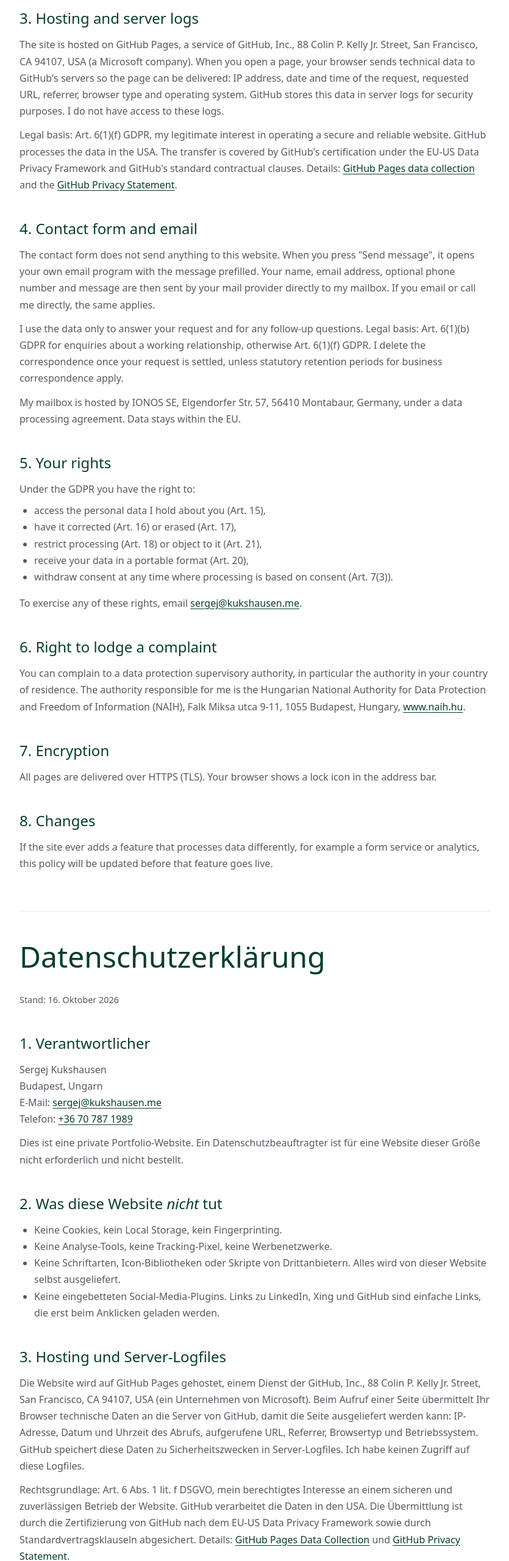
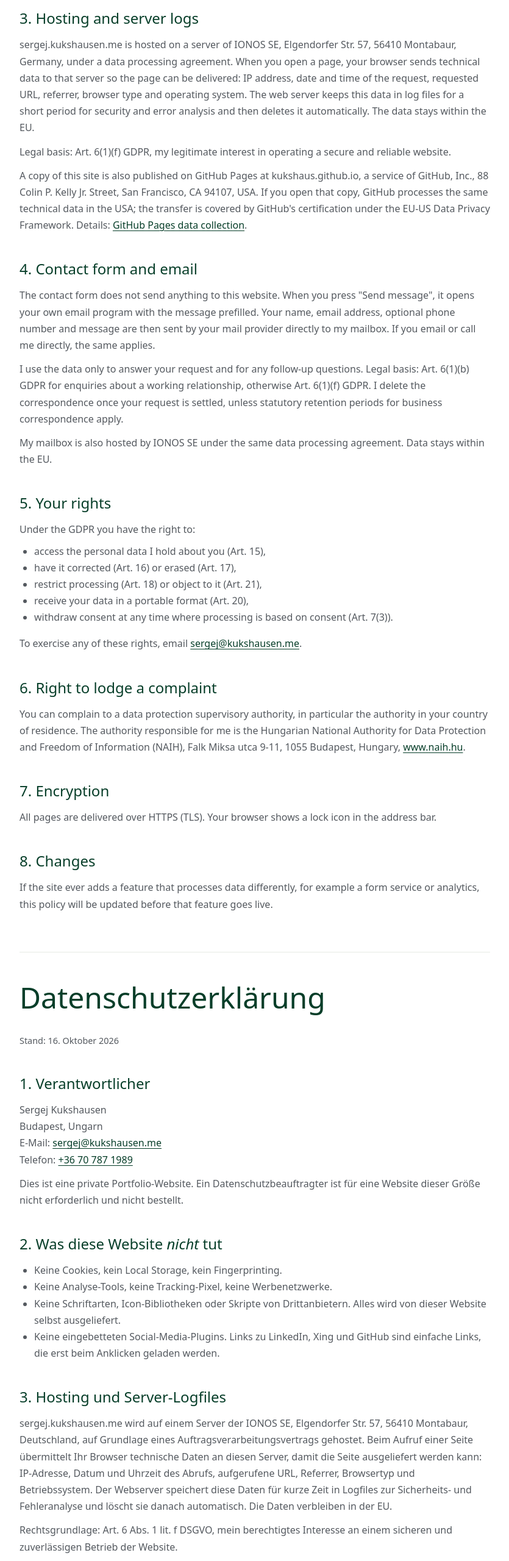
Before and after one commit to kukshaus/kukshausen-portfolio, a website built with Vite: page privacy.html in a window 1280 px wide. Shown: the part 900-3460 px from the top of the page at 61% size, without its empty margins (222-1057 px from the left). Built offline with nearby package versions, Linux system fonts and the light colour scheme; a web font is replaced by a local one.

Commit message:
Point canonical URLs at sergej.kukshausen.me and name IONOS as host
The site is served from the IONOS server behind sergej.kukshausen.me, with
GitHub Pages as a mirror, so the privacy policy now describes both.

Co-Authored-By: Claude Fable 5.1 <noreply@anthropic.com>

```diff
--- a/index.html
+++ b/index.html
@@ -17,24 +17,24 @@
     />
     <meta name="robots" content="index, follow" />
     <meta name="author" content="Sergej Kukshausen" />
-    <link rel="canonical" href="https://kukshausen.me/" />
+    <link rel="canonical" href="https://sergej.kukshausen.me/" />
     <meta name="theme-color" content="#073E29" />
 
     <meta property="og:type" content="website" />
-    <meta property="og:url" content="https://kukshausen.me/" />
+    <meta property="og:url" content="https://sergej.kukshausen.me/" />
     <meta property="og:title" content="Sergej Kukshausen | Engineering Manager, Software Development" />
     <meta
       property="og:description"
       content="Hands-on engineering leader with 11+ years delivering mission-critical platforms in banking, fintech and Industry 4.0."
     />
-    <meta property="og:image" content="https://kukshausen.me/assets/images/sergej-portrait.jpg" />
+    <meta property="og:image" content="https://sergej.kukshausen.me/assets/images/sergej-portrait.jpg" />
     <meta name="twitter:card" content="summary_large_image" />
     <meta name="twitter:title" content="Sergej Kukshausen | Engineering Manager, Software Development" />
     <meta
       name="twitter:description"
       content="Hands-on engineering leader with 11+ years delivering mission-critical platforms in banking, fintech and Industry 4.0."
     />
-    <meta name="twitter:image" content="https://kukshausen.me/assets/images/sergej-portrait.jpg" />
+    <meta name="twitter:image" content="https://sergej.kukshausen.me/assets/images/sergej-portrait.jpg" />
 
     <script>
       document.documentElement.classList.add('js');
@@ -50,7 +50,7 @@
         "jobTitle": "Engineering Manager, Software Development",
         "email": "mailto:sergej@kukshausen.me",
         "telephone": "+36707871989",
-        "url": "https://kukshausen.me/",
+        "url": "https://sergej.kukshausen.me/",
         "address": { "@type": "PostalAddress", "addressLocality": "Budapest", "addressCountry": "HU" },
         "sameAs": [
           "https://www.linkedin.com/in/sergej-kukshausen-099015163/",
--- a/privacy.html
+++ b/privacy.html
@@ -60,17 +60,19 @@
 
         <h2>3. Hosting and server logs</h2>
         <p>
-          The site is hosted on GitHub Pages, a service of GitHub, Inc., 88 Colin P. Kelly Jr. Street, San Francisco, CA 94107, USA
-          (a Microsoft company). When you open a page, your browser sends technical data to GitHub's servers so the page can be delivered:
-          IP address, date and time of the request, requested URL, referrer, browser type and operating system. GitHub stores this data in
-          server logs for security purposes. I do not have access to these logs.
+          sergej.kukshausen.me is hosted on a server of IONOS SE, Elgendorfer Str. 57, 56410 Montabaur, Germany, under a data processing
+          agreement. When you open a page, your browser sends technical data to that server so the page can be delivered: IP address, date and
+          time of the request, requested URL, referrer, browser type and operating system. The web server keeps this data in log files for a
+          short period for security and error analysis and then deletes it automatically. The data stays within the EU.
         </p>
         <p>
           Legal basis: Art. 6(1)(f) GDPR, my legitimate interest in operating a secure and reliable website.
-          GitHub processes the data in the USA. The transfer is covered by GitHub's certification under the EU-US Data Privacy Framework and
-          GitHub's standard contractual clauses. Details:
-          <a href="https://docs.github.com/en/pages/getting-started-with-github-pages/about-github-pages#data-collection" target="_blank" rel="noopener">GitHub Pages data collection</a>
-          and the <a href="https://docs.github.com/en/site-policy/privacy-policies/github-general-privacy-statement" target="_blank" rel="noopener">GitHub Privacy Statement</a>.
+        </p>
+        <p>
+          A copy of this site is also published on GitHub Pages at kukshaus.github.io, a service of GitHub, Inc., 88 Colin P. Kelly Jr. Street,
+          San Francisco, CA 94107, USA. If you open that copy, GitHub processes the same technical data in the USA; the transfer is covered by
+          GitHub's certification under the EU-US Data Privacy Framework. Details:
+          <a href="https://docs.github.com/en/pages/getting-started-with-github-pages/about-github-pages#data-collection" target="_blank" rel="noopener">GitHub Pages data collection</a>.
         </p>
 
         <h2>4. Contact form and email</h2>
@@ -85,7 +87,7 @@
           retention periods for business correspondence apply.
         </p>
         <p>
-          My mailbox is hosted by IONOS SE, Elgendorfer Str. 57, 56410 Montabaur, Germany, under a data processing agreement. Data stays within the EU.
+          My mailbox is also hosted by IONOS SE under the same data processing agreement. Data stays within the EU.
         </p>
 
         <h2>5. Your rights</h2>
@@ -137,17 +139,20 @@
 
         <h2>3. Hosting und Server-Logfiles</h2>
         <p>
-          Die Website wird auf GitHub Pages gehostet, einem Dienst der GitHub, Inc., 88 Colin P. Kelly Jr. Street, San Francisco, CA 94107, USA
-          (ein Unternehmen von Microsoft). Beim Aufruf einer Seite übermittelt Ihr Browser technische Daten an die Server von GitHub, damit die
+          sergej.kukshausen.me wird auf einem Server der IONOS SE, Elgendorfer Str. 57, 56410 Montabaur, Deutschland, auf Grundlage eines
+          Auftragsverarbeitungsvertrags gehostet. Beim Aufruf einer Seite übermittelt Ihr Browser technische Daten an diesen Server, damit die
           Seite ausgeliefert werden kann: IP-Adresse, Datum und Uhrzeit des Abrufs, aufgerufene URL, Referrer, Browsertyp und Betriebssystem.
-          GitHub speichert diese Daten zu Sicherheitszwecken in Server-Logfiles. Ich habe keinen Zugriff auf diese Logfiles.
+          Der Webserver speichert diese Daten für kurze Zeit in Logfiles zur Sicherheits- und Fehleranalyse und löscht sie danach automatisch.
+          Die Daten verbleiben in der EU.
         </p>
         <p>
           Rechtsgrundlage: Art. 6 Abs. 1 lit. f DSGVO, mein berechtigtes Interesse an einem sicheren und zuverlässigen Betrieb der Website.
-          GitHub verarbeitet die Daten in den USA. Die Übermittlung ist durch die Zertifizierung von GitHub nach dem EU-US Data Privacy Framework
-          sowie durch Standardvertragsklauseln abgesichert. Details:
-          <a href="https://docs.github.com/en/pages/getting-started-with-github-pages/about-github-pages#data-collection" target="_blank" rel="noopener">GitHub Pages Data Collection</a>
-          und <a href="https://docs.github.com/en/site-policy/privacy-policies/github-general-privacy-statement" target="_blank" rel="noopener">GitHub Privacy Statement</a>.
+        </p>
+        <p>
+          Eine Kopie dieser Website ist zusätzlich auf GitHub Pages unter kukshaus.github.io veröffentlicht, einem Dienst der GitHub, Inc.,
+          88 Colin P. Kelly Jr. Street, San Francisco, CA 94107, USA. Beim Aufruf dieser Kopie verarbeitet GitHub dieselben technischen Daten in
+          den USA; die Übermittlung ist durch die Zertifizierung von GitHub nach dem EU-US Data Privacy Framework abgesichert. Details:
+          <a href="https://docs.github.com/en/pages/getting-started-with-github-pages/about-github-pages#data-collection" target="_blank" rel="noopener">GitHub Pages Data Collection</a>.
         </p>
 
         <h2>4. Kontaktformular und E-Mail</h2>
@@ -162,8 +167,7 @@
           erledigt ist, sofern keine gesetzlichen Aufbewahrungsfristen für Geschäftskorrespondenz entgegenstehen.
         </p>
         <p>
-          Mein Postfach wird von der IONOS SE, Elgendorfer Str. 57, 56410 Montabaur, Deutschland, auf Grundlage eines Auftragsverarbeitungsvertrags
-          betrieben. Die Daten verbleiben in der EU.
+          Mein Postfach wird ebenfalls von der IONOS SE auf Grundlage desselben Auftragsverarbeitungsvertrags betrieben. Die Daten verbleiben in der EU.
         </p>
 
         <h2>5. Ihre Rechte</h2>
```
